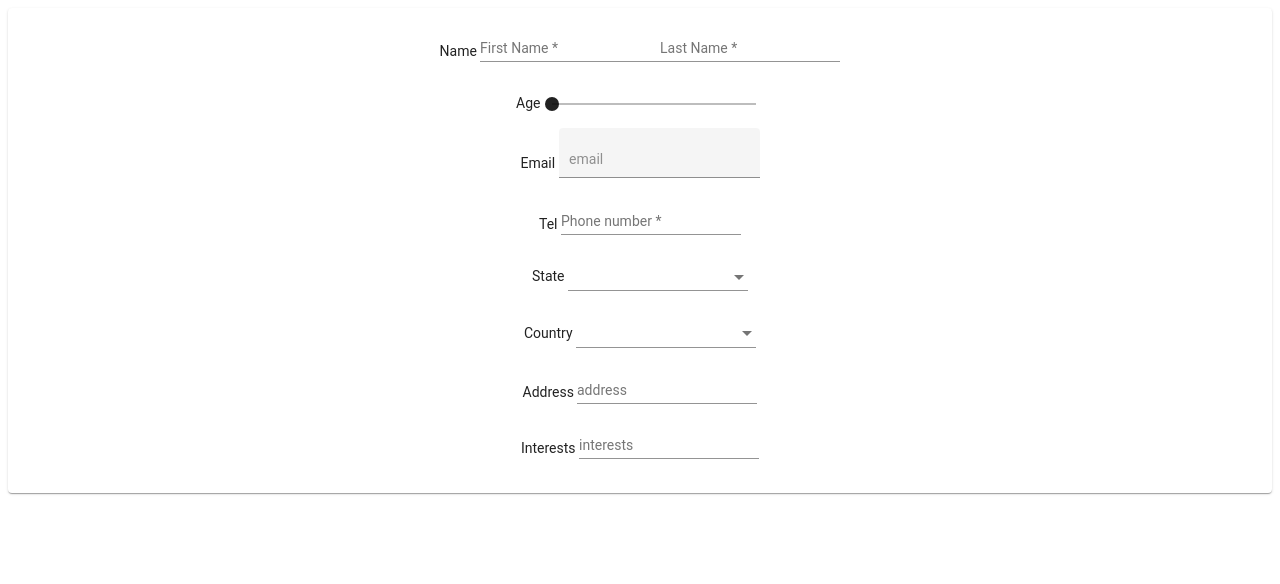
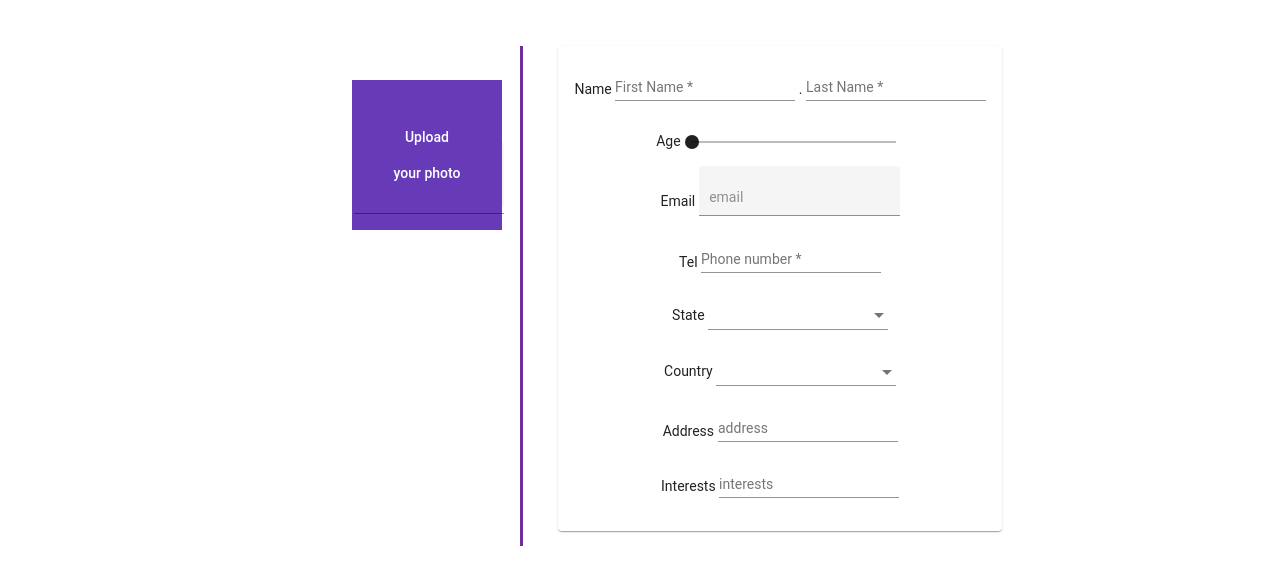
Before and after one commit to manuksz/angular11-login-app, an Angular app: page /register in a window 1280 px wide. Shown: the top 584 px of the page. Built offline with nearby package versions, Linux system fonts and the light colour scheme.

Commit message:
image upload

```diff
--- a/src/app/app.module.ts
+++ b/src/app/app.module.ts
@@ -9,6 +9,7 @@ import { MatSelectModule } from "@angular/material/select";
 import { MatSliderModule } from "@angular/material/slider";
 import { MatChipsModule } from "@angular/material/chips";
 import { BrowserAnimationsModule } from "@angular/platform-browser/animations";
+import { MatToolbarModule } from '@angular/material/toolbar';
 
 import { AppComponent } from "./app.component";
 import { RegistrationFormComponent } from "./registration-form/registration-form.component";
@@ -29,7 +30,8 @@ import { AppRoutingModule } from "./app-routing.module";
     MatSelectModule,
     MatSliderModule,
     BrowserAnimationsModule,
-    MatChipsModule
+    MatChipsModule,
+    MatToolbarModule
   ],
   declarations: [AppComponent, RegistrationFormComponent, StartUpPageComponent],
   bootstrap: [AppComponent]
--- a/src/app/registration-form/registration-form.component.css
+++ b/src/app/registration-form/registration-form.component.css
@@ -1,3 +1,51 @@
 mat-slider {
   width: 220px;
 }
+
+#imageUploader {
+  position: fixed;
+  height: 50px;
+  width: 150px;
+  margin-top: 9%;
+  margin-left: 27%;
+}
+
+#uploadButton {
+  position: fixed;
+  left: 27.5%;
+  top: 10%;
+  height: 150px;
+  width: 150px;
+  border-radius: 0px;
+}
+
+#uploadFile {
+  top: 0px;
+  left: 0px;
+  width: 100%;
+  z-index: 9;
+  opacity: 0;
+  height: 100%;
+  cursor: pointer;
+  position: absolute;
+}
+
+#card {
+  position: fixed;
+  margin-top: 3%;
+  margin-left: 43%;
+}
+
+.vertical-line {
+  position: fixed;
+  border-left: 3px solid rgb(111, 46, 155);
+  height: 500px;
+  margin-left: 40%;
+  margin-top: 3%;
+}
+
+.image-line {
+  position: fixed;
+  margin-left: 26%;
+  margin-top: 17%;
+}
--- a/src/app/registration-form/registration-form.component.html
+++ b/src/app/registration-form/registration-form.component.html
@@ -1,28 +1,42 @@
+<mat-form-field id="imageUploader">
+  <div>
+    <mat-toolbar>
+      <input matInput [(ngModel)]="fileName" readonly name="name" />
+      <button id="uploadButton" mat-flat-button color="primary">Upload <br>your photo</button>
+    </mat-toolbar>
+    <input type="file" #fileInput id="uploadFile" (change)="uploadProfilePicture($event)" name="uploadFile"
+      accept="image/*" />
+  </div>
+</mat-form-field>
+
+<div class="vertical-line"></div>
+<div class="image-line">{{fileName}}</div>
+
 <mat-card id="card" style="text-align: center;">
   <mat-card-content>
     Name <mat-form-field>
       <input matInput placeholder="First Name" [formControl]="firstName" required>
-      <mat-error *ngIf="firstName.errors.required">{{printErrorMessage()}}</mat-error>
-      <mat-error *ngIf="firstName.errors.pattern">First Name should only have alphabets and less than 20 characters
+      <mat-error *ngIf="firstName.errors?.required">{{printErrorMessage()}}</mat-error>
+      <mat-error *ngIf="firstName.errors?.pattern">First Name should only have alphabets and less than 20 characters
       </mat-error>
-    </mat-form-field>
+    </mat-form-field> .
 
     <mat-form-field>
       <input matInput placeholder="Last Name" [formControl]="lastName" required>
-      <mat-error *ngIf="lastName.invalid">{{printErrorMessage()}}</mat-error>
+      <mat-error *ngIf="lastName?.invalid">{{printErrorMessage()}}</mat-error>
     </mat-form-field><br/>
 
     Age <mat-slider thumbLabel [displayWith]="formatLabel" tickInterval="1" min="1" max="150"></mat-slider><br/>
 
     Email <mat-form-field appearance="fill">
       <input matInput placeholder="email" [formControl]="email" required>
-      <mat-error *ngIf="email.invalid">{{emailErrorMessage()}}</mat-error>
+      <mat-error *ngIf="email?.invalid">{{emailErrorMessage()}}</mat-error>
     </mat-form-field><br/>
 
     Tel <mat-form-field>
       <input matInput placeholder="Phone number" [formControl]="mobileNumber" required>
-      <mat-error *ngIf="mobileNumber.errors.required">{{printErrorMessage()}}</mat-error>
-      <mat-error *ngIf="mobileNumber.errors.pattern">Please enter 10 digit Phone Number.</mat-error>
+      <mat-error *ngIf="mobileNumber.errors?.required">{{printErrorMessage()}}</mat-error>
+      <mat-error *ngIf="mobileNumber.errors?.pattern">Please enter 10 digit Phone Number.</mat-error>
     </mat-form-field><br/>
 
     State <mat-form-field>
@@ -30,7 +44,7 @@
         <mat-option *ngFor="let state of states" [value]="state.value">
           {{state.viewValue}} </mat-option>
       </mat-select>
-      <mat-error *ngIf="stateName.invalid">{{printErrorMessage()}}</mat-error>
+      <mat-error *ngIf="stateName?.invalid">{{printErrorMessage()}}</mat-error>
     </mat-form-field><br/>
 
     Country <mat-form-field>
@@ -38,7 +52,7 @@
         <mat-option *ngFor="let country of countries" [value]="country.value">
           {{country.viewValue}} </mat-option>
       </mat-select>
-      <mat-error *ngIf="countryName.invalid">{{printErrorMessage()}}</mat-error>
+      <mat-error *ngIf="countryName?.invalid">{{printErrorMessage()}}</mat-error>
     </mat-form-field><br/>
 
     Address <mat-form-field>
--- a/src/app/registration-form/registration-form.component.ts
+++ b/src/app/registration-form/registration-form.component.ts
@@ -1,14 +1,14 @@
 import { Component, OnInit, ElementRef, ViewChild } from "@angular/core";
 import { FormControl, Validators } from "@angular/forms";
 
-import { COMMA, ENTER } from "@angular/cdk/keycodes";
+/*import { COMMA, ENTER } from "@angular/cdk/keycodes";
 import {
   MatAutocompleteSelectedEvent,
   MatAutocomplete
 } from "@angular/material/autocomplete";
 import { MatChipInputEvent } from "@angular/material/chips";
 import { Observable } from "rxjs";
-import { map, startWith } from "rxjs/operators";
+import { map, startWith } from "rxjs/operators";*/
 
 @Component({
   selector: "app-registration-form",
@@ -53,6 +53,35 @@ export class RegistrationFormComponent implements OnInit {
     return value + " yrs";
   }
 
+  @ViewChild("fileInput") fileInput: ElementRef;
+  fileName = "";
+
+  uploadProfilePicture(imgFile: any) {
+    if (imgFile.target.files && imgFile.target.files[0]) {
+      this.fileName = "";
+      Array.from(imgFile.target.files).forEach((file: File) => {
+        this.fileName += file.name + " - ";
+      });
+
+      // HTML5 FileReader API
+      let reader = new FileReader();
+      reader.onload = (e: any) => {
+        let image = new Image();
+        image.src = e.target.result;
+        image.onload = rs => {
+          let imgBase64Path = e.target.result;
+        };
+      };
+      reader.readAsDataURL(imgFile.target.files[0]);
+
+      // Reset if duplicate image uploaded again
+      this.fileInput.nativeElement.value = "";
+    } else {
+      this.fileName = "";
+    }
+  }
+
+  /*
   visible = true;
   selectable = true;
   removable = true;
@@ -111,5 +140,5 @@ export class RegistrationFormComponent implements OnInit {
     return this.allFruits.filter(
       fruit => fruit.toLowerCase().indexOf(filterValue) === 0
     );
-  }
+  }*/
 }
```
